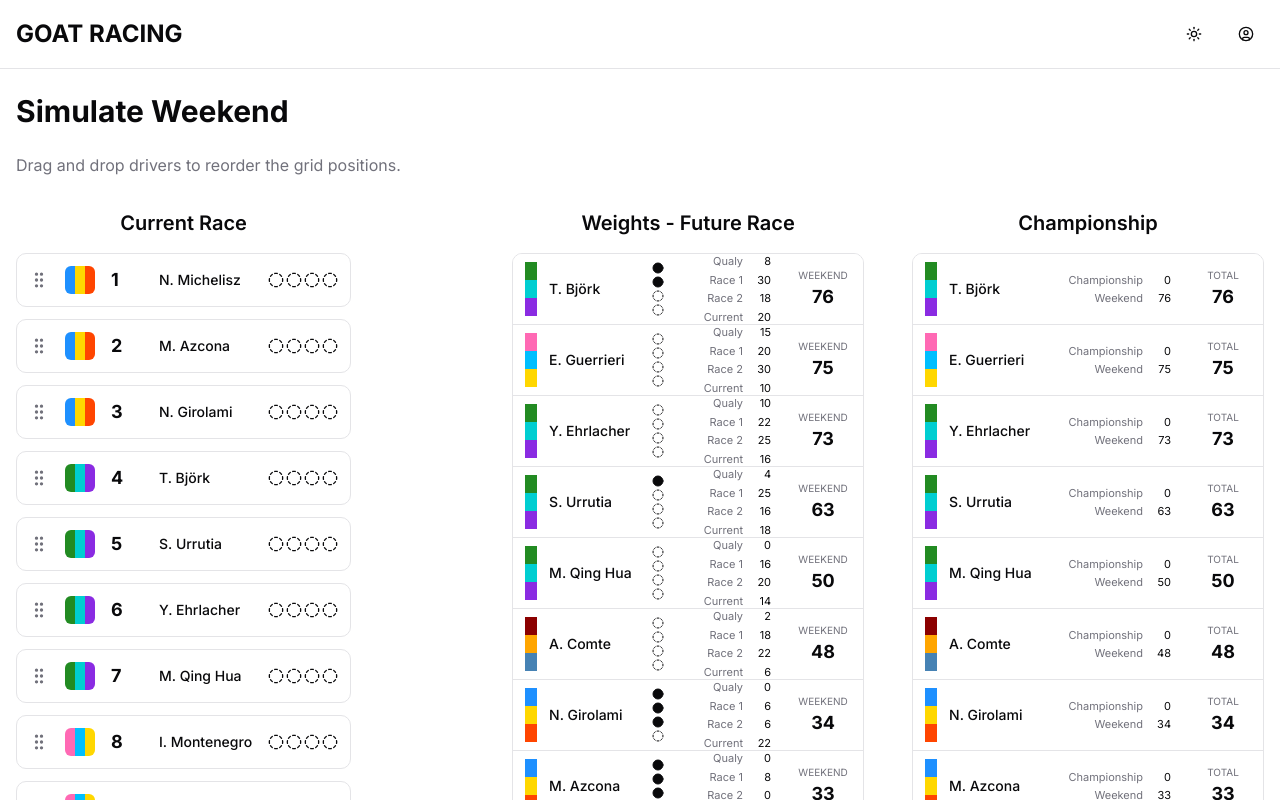
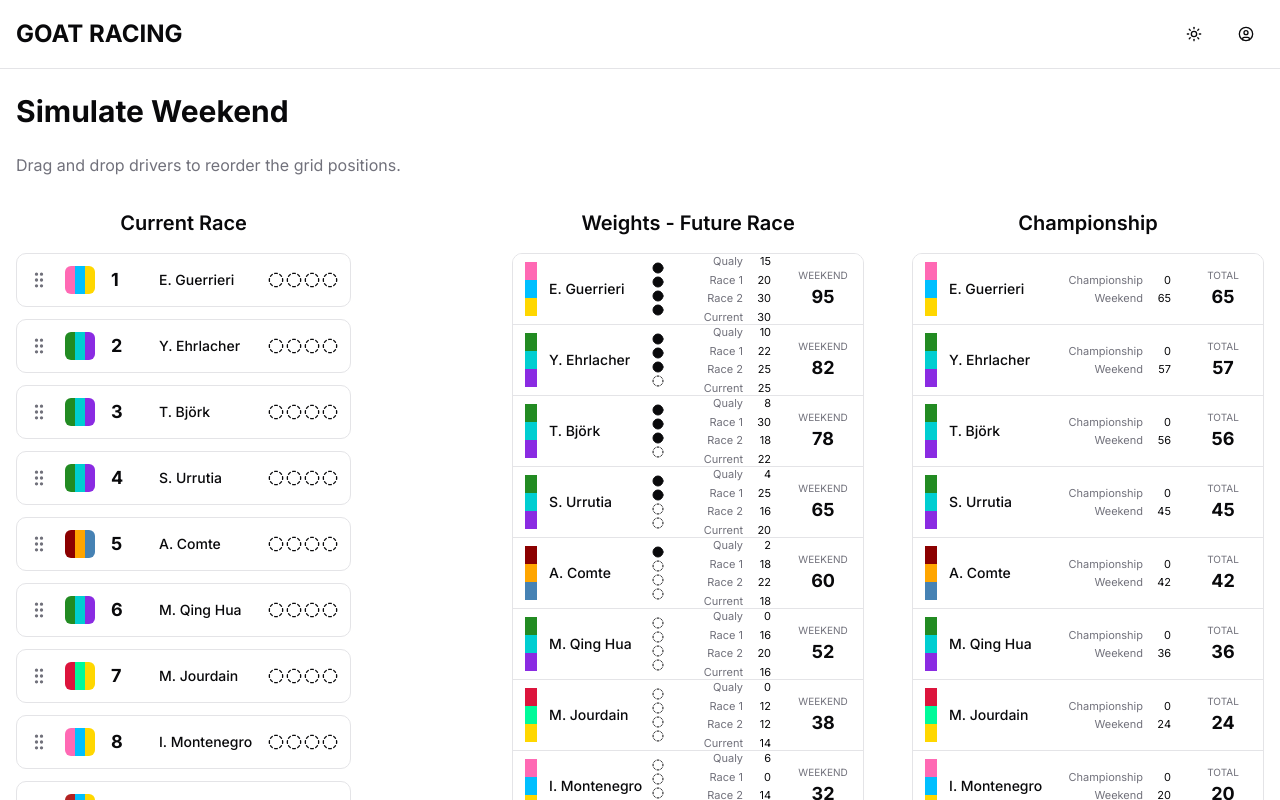
Before and after one commit to SantiagoKirylukMaclean/tcrseries-fe, a Next.js app: page /simulate in a window 1280 px wide. Shown: the top 800 px of the page. Built offline with nearby package versions, Linux system fonts and the light colour scheme.

Commit message:
Order for race 3 working.

```diff
--- a/src/app/simulate/page.tsx
+++ b/src/app/simulate/page.tsx
@@ -320,6 +320,14 @@ const initialDrivers = [
   },
 ];
 
+// Ordenar descendente por la suma de qualyPoints + race1Points + race2Points solo al cargar la página
+const sortedInitialDrivers = [...initialDrivers]
+  .sort((a, b) => (b.qualyPoints + b.race1Points + b.race2Points) - (a.qualyPoints + a.race1Points + a.race2Points))
+  .map((driver, idx) => ({
+    ...driver,
+    position: idx + 1,
+  }));
+
 function SortableFutureRaceItem({ driver, index, oldIndex }: { driver: Driver, index: number, oldIndex: number }) {
   const {
     setNodeRef,
@@ -370,7 +378,7 @@ function SortableChampionshipItem({ driver, index, oldIndex }: { driver: Driver,
 }
 
 export default function SimulatePage() {
-  const [drivers, setDrivers] = useState(initialDrivers)
+  const [drivers, setDrivers] = useState(sortedInitialDrivers)
   const [oldPositions, setOldPositions] = useState<{[key: string]: number}>({})
 
   const sensors = useSensors(
@@ -408,7 +416,7 @@ export default function SimulatePage() {
   const driversWithCalculatedPoints = drivers.map((driver, idx) => {
     const currentRacePosition = idx + 1;
     const currentRacePoints = RACE_POINTS[currentRacePosition] || 0;
-    const weekendPoints = driver.qualyPoints + driver.race1Points + driver.race2Points + currentRacePoints;
+    const weekendPoints = driver.qualyPoints + driver.race1Points + driver.race2Points;
     const totalPoints = driver.championshipPoints + weekendPoints;
     return {
       ...driver,
@@ -419,10 +427,15 @@ export default function SimulatePage() {
     };
   });
 
-  // Ordenar para Weights - Future Race
-  const driversByWeekend = [...driversWithCalculatedPoints].sort((a, b) => b.weekendPoints - a.weekendPoints);
+  // Ordenar para Weights - Future Race (incluye currentRacePoints)
+  const driversByWeekend = [...driversWithCalculatedPoints].sort((a, b) => {
+    // Para Weights - Future Race, weekend incluye currentRacePoints
+    const aWeekend = a.qualyPoints + a.race1Points + a.race2Points + a.currentRacePoints;
+    const bWeekend = b.qualyPoints + b.race1Points + b.race2Points + b.currentRacePoints;
+    return bWeekend - aWeekend;
+  });
 
-  // Ordenar para Championship
+  // Ordenar para Championship (solo suma de qualy, race1 y race2)
   const driversByTotal = [...driversWithCalculatedPoints].sort((a, b) => b.totalPoints - a.totalPoints);
 
   return (
```
